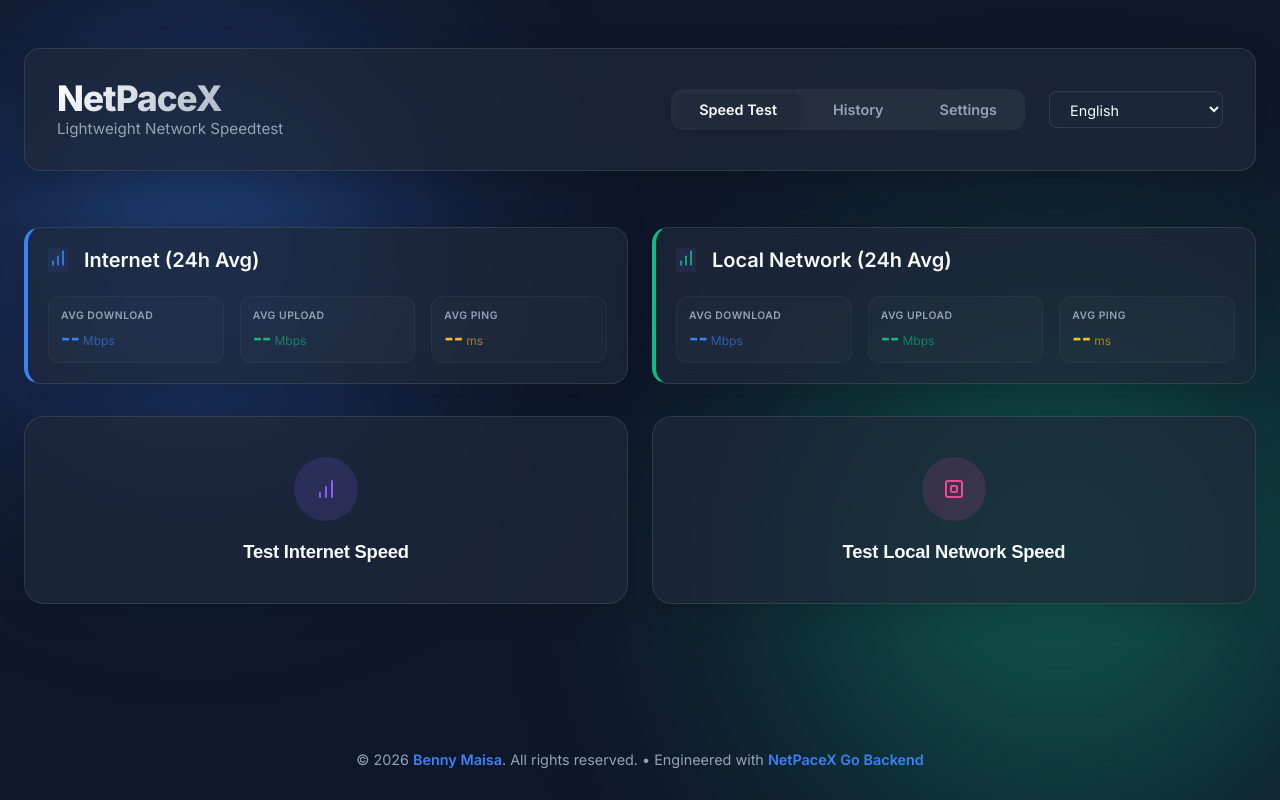
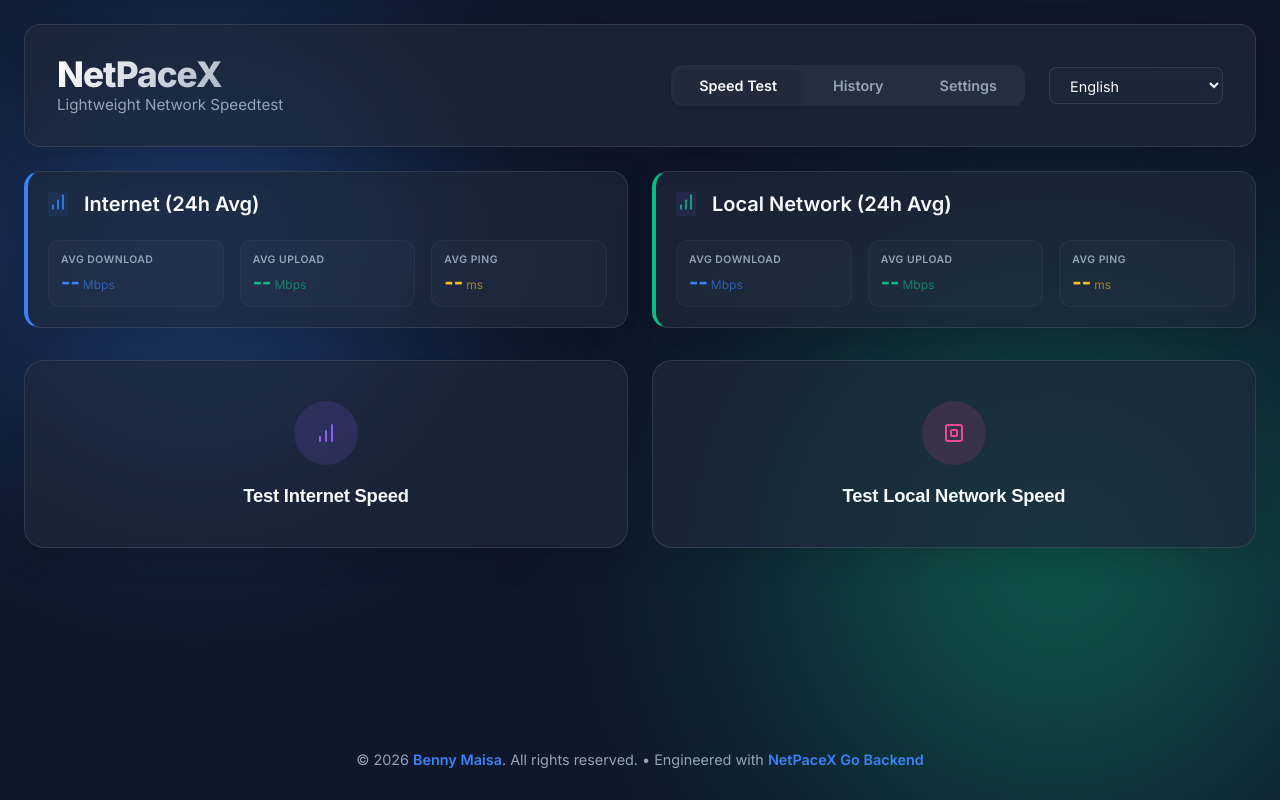
Before and after one commit to alexmaisa/netpacex, a plain HTML site: page static/index.html in a window 1280 px wide. Drawn offline with nearby package versions, Linux system fonts and the light colour scheme; no server answers.

Commit message:
Maintenance: Unify and reduce vertical gaps between navbar and content across all views

```diff
--- a/static/style.css
+++ b/static/style.css
@@ -84,11 +84,11 @@ body {
 .container {
 	width: 100%;
 	max-width: 1350px;
-	padding: 3rem 1.5rem;
+	padding: 1.5rem 1.5rem;
 	flex: 1;
 	display: flex;
 	flex-direction: column;
-	gap: 2.5rem;
+	gap: 1.5rem;
 }
 
 /* Header Navigation */
@@ -97,7 +97,6 @@ body {
 	justify-content: space-between;
 	align-items: center;
 	padding: 1rem 2rem;
-	margin-bottom: 1rem;
 	gap: 1.5rem;
 	position: relative;
 	z-index: 1001;
@@ -1084,7 +1083,6 @@ footer a:hover {
     display: flex;
     gap: 1.5rem;
     min-height: 600px;
-    margin-top: 1rem;
     height: calc(85vh - 100px); /* Fill most of the viewport */
 }
 
```
